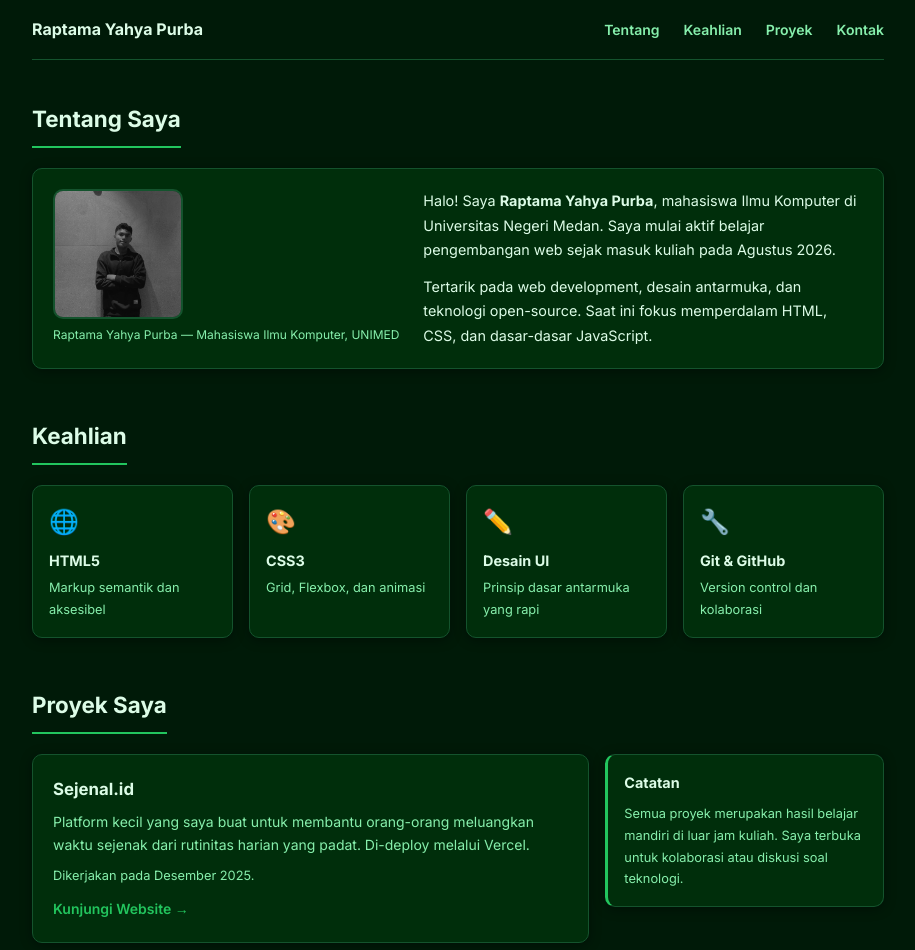
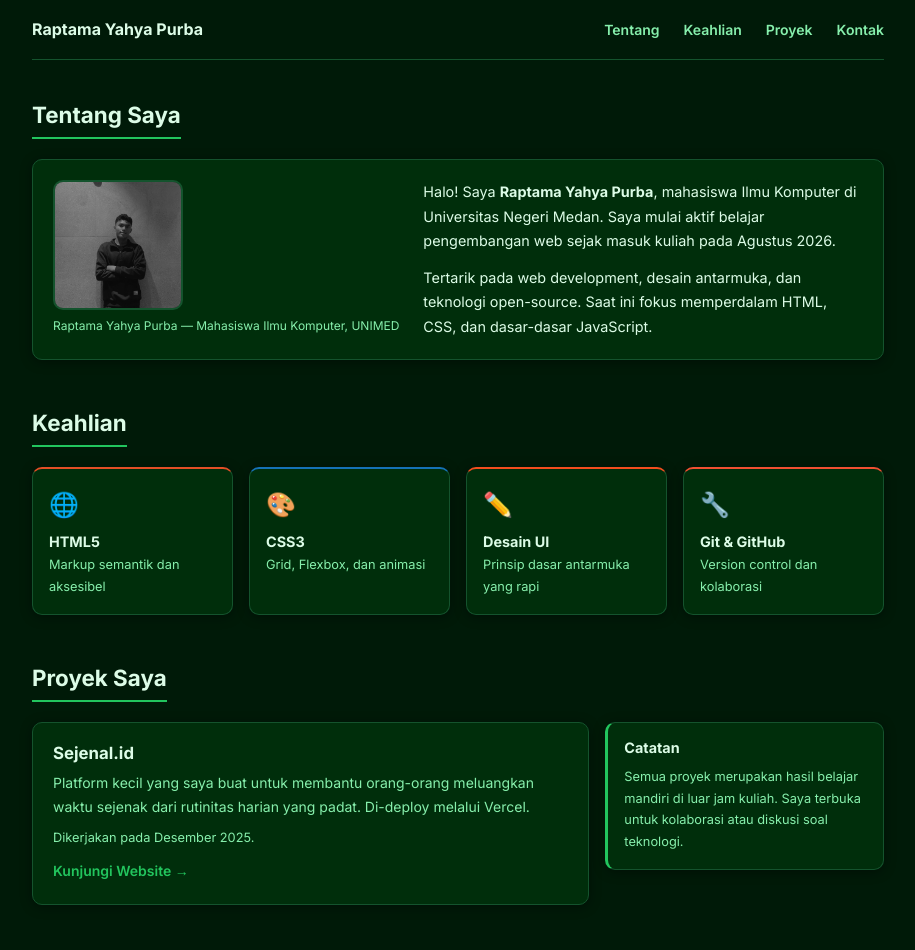
Before and after one commit to raptamayahya21-prb/TugasWeb-Pertemuan4-Scss, a website: page index.html in a window 1280 px wide. Shown: the top 950 px of the page, without its empty margins (182-1097 px from the left). Drawn offline with Linux system fonts and the light colour scheme.

Commit message:
docs & build: link skill modifier classes and compile scss to style.css

```diff
--- a/index.html
+++ b/index.html
@@ -66,22 +66,22 @@
             <section id="keahlian" class="skills-section">
                 <h2 class="section-title">Keahlian</h2>
                 <ul class="skills-list" role="list">
-                    <li class="skill-card">
+                    <li class="skill-card skill-card--html">
                         <span class="skill-card__icon" aria-hidden="true">🌐</span>
                         <h3 class="skill-card__title">HTML5</h3>
                         <p class="skill-card__desc">Markup semantik dan aksesibel</p>
                     </li>
-                    <li class="skill-card">
+                    <li class="skill-card skill-card--css">
                         <span class="skill-card__icon" aria-hidden="true">🎨</span>
                         <h3 class="skill-card__title">CSS3</h3>
                         <p class="skill-card__desc">Grid, Flexbox, dan animasi</p>
                     </li>
-                    <li class="skill-card">
+                    <li class="skill-card skill-card--ui">
                         <span class="skill-card__icon" aria-hidden="true">✏️</span>
                         <h3 class="skill-card__title">Desain UI</h3>
                         <p class="skill-card__desc">Prinsip dasar antarmuka yang rapi</p>
                     </li>
-                    <li class="skill-card">
+                    <li class="skill-card skill-card--git">
                         <span class="skill-card__icon" aria-hidden="true">🔧</span>
                         <h3 class="skill-card__title">Git & GitHub</h3>
                         <p class="skill-card__desc">Version control dan kolaborasi</p>
--- a/style.css
+++ b/style.css
@@ -1,19 +1,4 @@
-@import url('https://fonts.googleapis.com/css2?family=Inter:wght@400;600;700&display=swap');
-
-/*1.CSS Variables*/
-:root {
-    --clr-primary: #22c55e;
-    --clr-bg: #001a08;
-    --clr-surface: #002e0b;
-    --clr-text: #dcfce7;
-    --clr-text-muted: #86efac;
-    --clr-border: #14532d;
-    --font-main: 'Inter', sans-serif;
-    --radius: 10px;
-    --shadow: 0 2px 12px rgba(0, 0, 0, 0.4);
-}
-
-/*2.Reset box-sizing global*/
+@import url("https://fonts.googleapis.com/css2?family=Inter:wght@400;600;700&display=swap");
 *,
 *::before,
 *::after {
@@ -22,37 +7,63 @@
   padding: 0;
 }
 
+ul,
+ol {
+  list-style: none;
+}
+
+img,
+picture,
+svg {
+  max-width: 100%;
+  display: block;
+}
+
+body {
+  font-family: "Inter", sans-serif;
+  font-weight: 400;
+  line-height: 1.7;
+  font-size: 1rem;
+}
+
+h1,
+h2,
+h3,
+h4 {
+  font-weight: 700;
+  line-height: 1.3;
+}
+
+:root {
+  --clr-primary: #22c55e;
+  --clr-bg: #001a08;
+  --clr-surface: #002e0b;
+  --clr-text: #dcfce7;
+  --clr-text-muted: #86efac;
+  --clr-border: #14532d;
+  --font-main: Inter, sans-serif;
+  --radius: 10px;
+  --shadow: 0 2px 12px rgba(0, 0, 0, 0.4);
+}
+
 html {
   scroll-behavior: smooth;
 }
 
 body {
-    font-family: var(--font-main);
   background-color: var(--clr-bg);
   color: var(--clr-text);
-    line-height: 1.7;
-    font-size: 16px;
-}
-
-img {
-    max-width: 100%;
-    display: block;
 }
 
 a {
   color: var(--clr-primary);
   text-decoration: none;
+  transition: color 0.2s ease-in-out;
 }
-
 a:hover {
   text-decoration: underline;
 }
 
-ul {
-    list-style: none;
-}
-
-/*3.CSS Grid page wrapper*/
 .page-wrapper {
   display: grid;
   grid-template-rows: auto 1fr auto;
@@ -62,37 +73,17 @@ ul {
   padding: 0 1.5rem;
 }
 
-/*4.Flexbox #1 header & nav*/
-.site-header {
-    display: flex;
-    justify-content: space-between;
-    align-items: center;
-    padding: 1rem 0;
-    border-bottom: 1px solid var(--clr-border);
-    margin-bottom: 2.5rem;
+.page-main {
+  display: block;
 }
 
-.site-header__name {
-    font-weight: 700;
+.about-section,
+.skills-section,
+.projects-section,
+.contact-section {
+  margin-bottom: 3rem;
 }
 
-.nav-list {
-    display: flex;
-    gap: 1.5rem;
-}
-
-.nav-list__link {
-    font-size: 0.875rem;
-    font-weight: 600;
-    color: var(--clr-text-muted);
-}
-
-.nav-list__link:hover {
-    color: var(--clr-primary);
-    text-decoration: none;
-}
-
-/*5.Section title*/
 .section-title {
   font-size: 1.4rem;
   font-weight: 700;
@@ -102,31 +93,58 @@ ul {
   display: inline-block;
 }
 
-/*6.Section spacing*/
-.about-section,
-.skills-section,
-.projects-section,
-.contact-section {
-    margin-bottom: 3rem;
+.site-header {
+  display: flex;
+  justify-content: space-between;
+  align-items: center;
+  flex-direction: row;
+  flex-wrap: nowrap;
+  padding: 1rem 0;
+  border-bottom: 1px solid var(--clr-border);
+  margin-bottom: 2.5rem;
+}
+.site-header__name {
+  font-weight: 700;
 }
 
-/*7.Card base shared style*/
+.nav-list {
+  display: flex;
+  justify-content: flex-start;
+  align-items: stretch;
+  flex-direction: row;
+  flex-wrap: nowrap;
+  gap: 1.5rem;
+}
+.nav-list__link {
+  font-size: 0.875rem;
+  font-weight: 600;
+  color: var(--clr-text-muted);
+  transition: color 0.2s ease-in-out;
+}
+.nav-list__link:hover {
+  color: var(--clr-primary);
+  text-decoration: none;
+}
+
+.site-footer {
+  border-top: 1px solid var(--clr-border);
+  padding: 1rem 0;
+  text-align: center;
+  margin-top: 1rem;
+}
+.site-footer__text {
+  font-size: 0.8rem;
+  color: var(--clr-text-muted);
+}
+
 .about-section__body,
 .project-card,
 .contact-form {
-    background-color: var(--clr-surface);
-    border: 1px solid var(--clr-border);
-    border-radius: var(--radius);
-    box-shadow: var(--shadow);
+  background-color: #002e0b;
+  border: 1px solid #14532d;
+  border-radius: 10px;
+  box-shadow: 0 2px 12px rgba(0, 0, 0, 0.4);
   padding: 1.25rem;
-}
-
-/*8.Tentang CSS Grid foto + teks*/
-.about-section__body {
-    display: grid;
-    grid-template-columns: auto 1fr;
-    gap: 1.5rem;
-    align-items: start;
 }
 
 .profile-figure__img {
@@ -136,7 +154,6 @@ ul {
   border-radius: var(--radius);
   border: 2px solid var(--clr-border);
 }
-
 .profile-figure__caption {
   font-size: 0.75rem;
   color: var(--clr-text-muted);
@@ -145,58 +162,31 @@ ul {
   line-height: 1.4;
 }
 
-.about-section__text p {
-    font-size: 0.9rem;
-    margin-bottom: 0.75rem;
-}
-
-.about-section__text p:last-child {
-    margin-bottom: 0;
-}
-
-/*9.Keahlian Flexbox #2*/
-.skills-list {
-    display: flex;
-    flex-wrap: wrap;
-    gap: 1rem;
-}
-
 .skill-card {
   flex: 1 1 180px;
-    background-color: var(--clr-surface);
-    border: 1px solid var(--clr-border);
-    border-radius: var(--radius);
+  background-color: #002e0b;
+  border: 1px solid #14532d;
+  border-radius: 10px;
+  box-shadow: 0 2px 12px rgba(0, 0, 0, 0.4);
   padding: 1rem;
-    box-shadow: var(--shadow);
+  transition: border-color 0.2s ease-in-out;
 }
-
 .skill-card:hover {
   border-color: var(--clr-primary);
 }
-
 .skill-card__icon {
   font-size: 1.5rem;
   display: block;
   margin-bottom: 0.4rem;
 }
-
 .skill-card__title {
   font-size: 0.9rem;
   font-weight: 700;
   margin-bottom: 0.2rem;
 }
-
 .skill-card__desc {
   font-size: 0.8rem;
   color: var(--clr-text-muted);
-}
-
-/*10.Proyek—CSS Grid 2 kolom*/
-.projects-section__grid {
-    display: grid;
-    grid-template-columns: 2fr 1fr;
-    gap: 1rem;
-    align-items: start;
 }
 
 .project-card__title {
@@ -204,48 +194,58 @@ ul {
   font-weight: 700;
   margin-bottom: 0.4rem;
 }
-
-.project-card__desc,
-.project-card__meta {
+.project-card__desc {
   font-size: 0.875rem;
   color: var(--clr-text-muted);
   margin-bottom: 0.5rem;
 }
-
 .project-card__meta {
   font-size: 0.8rem;
+  color: var(--clr-text-muted);
+  margin-bottom: 0.5rem;
 }
-
 .project-card__link {
   font-size: 0.875rem;
   font-weight: 600;
 }
 
 .projects-aside {
-    background-color: var(--clr-surface);
-    border: 1px solid var(--clr-border);
+  background-color: #002e0b;
+  border: 1px solid #14532d;
+  border-radius: 10px;
+  box-shadow: 0 2px 12px rgba(0, 0, 0, 0.4);
+  padding: 1rem;
   border-left: 3px solid var(--clr-primary);
-    border-radius: var(--radius);
-    padding: 1rem;
-    box-shadow: var(--shadow);
 }
-
 .projects-aside__title {
   font-size: 0.9rem;
   font-weight: 700;
   margin-bottom: 0.5rem;
 }
-
 .projects-aside__text {
   font-size: 0.8rem;
   color: var(--clr-text-muted);
 }
 
-/*11.Kontak*/
-.contact-section__intro {
-    font-size: 0.875rem;
-    color: var(--clr-text-muted);
-    margin-bottom: 1.25rem;
+.contact-form__btn {
+  width: 100%;
+  padding: 0.7rem;
+  background-color: var(--clr-primary);
+  color: #ffffff;
+  border: none;
+  border-radius: 6px;
+  font-family: var(--font-main);
+  font-size: 0.9rem;
+  font-weight: 600;
+  cursor: pointer;
+  transition: opacity 0.2s ease-in-out;
+}
+.contact-form__btn:hover {
+  opacity: 0.85;
+}
+.contact-form__btn:focus-visible {
+  outline: 2px solid var(--clr-primary);
+  outline-offset: 2px;
 }
 
 .contact-form {
@@ -253,29 +253,32 @@ ul {
   grid-template-columns: 1fr 1fr;
   gap: 1rem;
 }
+@media (max-width: 576px) {
+  .contact-form {
+    grid-template-columns: 1fr;
+  }
+}
 
 .form-group {
   display: flex;
+  justify-content: flex-start;
+  align-items: stretch;
   flex-direction: column;
+  flex-wrap: nowrap;
   gap: 0.35rem;
 }
-
 .form-group--full {
-    grid-column: 1 / -1;
+  grid-column: 1/-1;
 }
-
 .form-group__label {
   font-size: 0.8rem;
   font-weight: 600;
 }
-
 .form-group__hint {
   font-weight: 400;
   color: var(--clr-text-muted);
 }
-
-.form-group__input,
-.form-group__textarea {
+.form-group__input, .form-group__textarea {
   padding: 0.55rem 0.75rem;
   border: 1px solid var(--clr-border);
   border-radius: 6px;
@@ -284,60 +287,121 @@ ul {
   background-color: var(--clr-bg);
   color: var(--clr-text);
   outline: none;
+  transition: border-color 0.2s ease-in-out;
 }
-
-.form-group__input:focus,
-.form-group__textarea:focus {
+.form-group__input:focus, .form-group__textarea:focus {
   border-color: var(--clr-primary);
 }
-
 .form-group__input--color {
   padding: 0.2rem 0.4rem;
   height: 38px;
   cursor: pointer;
 }
-
 .form-group__textarea {
   resize: vertical;
   min-height: 110px;
 }
-
 .form-group__range {
   width: 100%;
   accent-color: var(--clr-primary);
 }
 
-.contact-form__btn {
-    width: 100%;
-    padding: 0.7rem;
-    background-color: var(--clr-primary);
-    color: #fff;
-    border: none;
-    border-radius: 6px;
-    font-family: var(--font-main);
+.about-section__body {
+  display: grid;
+  grid-template-columns: auto 1fr;
+  gap: 1.5rem;
+  align-items: start;
+}
+@media (max-width: 576px) {
+  .about-section__body {
+    grid-template-columns: 1fr;
+    text-align: center;
+    justify-items: center;
+  }
+}
+.about-section__text p {
   font-size: 0.9rem;
-    font-weight: 600;
-    cursor: pointer;
+  margin-bottom: 0.75rem;
+}
+.about-section__text p:last-child {
+  margin-bottom: 0;
 }
 
-.contact-form__btn:hover {
-    opacity: 0.85;
+.skills-list {
+  display: flex;
+  justify-content: flex-start;
+  align-items: stretch;
+  flex-direction: row;
+  flex-wrap: wrap;
+  gap: 1rem;
 }
 
-/*12.Footer*/
-.site-footer {
-    border-top: 1px solid var(--clr-border);
-    padding: 1rem 0;
-    text-align: center;
-    margin-top: 1rem;
+.skill-card--html {
+  border-top: 2px solid #e34f26;
+}
+.skill-card--html:hover {
+  border-color: #e34f26;
+  box-shadow: 0 4px 16px rgba(227, 79, 38, 0.25);
 }
 
-.site-footer__text {
-    font-size: 0.8rem;
-    color: var(--clr-text-muted);
+.skill-card--css {
+  border-top: 2px solid #1572b6;
+}
+.skill-card--css:hover {
+  border-color: #1572b6;
+  box-shadow: 0 4px 16px rgba(21, 114, 182, 0.25);
 }
 
-/*13.Dark Mode*/
+.skill-card--ui {
+  border-top: 2px solid #f24e1e;
+}
+.skill-card--ui:hover {
+  border-color: #f24e1e;
+  box-shadow: 0 4px 16px rgba(242, 78, 30, 0.25);
+}
+
+.skill-card--git {
+  border-top: 2px solid #f05032;
+}
+.skill-card--git:hover {
+  border-color: #f05032;
+  box-shadow: 0 4px 16px rgba(240, 80, 50, 0.25);
+}
+
+.skills-list .skill-card:nth-child(1) {
+  animation-delay: 0.1s;
+}
+
+.skills-list .skill-card:nth-child(2) {
+  animation-delay: 0.2s;
+}
+
+.skills-list .skill-card:nth-child(3) {
+  animation-delay: 0.3s;
+}
+
+.skills-list .skill-card:nth-child(4) {
+  animation-delay: 0.4s;
+}
+
+.projects-section__grid {
+  display: grid;
+  grid-template-columns: 2fr 1fr;
+  gap: 1rem;
+  align-items: start;
+}
+@media (max-width: 768px) {
+  .projects-section__grid {
+    grid-template-columns: 1fr;
+  }
+}
+
+.contact-section__intro {
+  font-size: 0.875rem;
+  color: var(--clr-text-muted);
+  margin-bottom: 1.25rem;
+}
+
 @media (prefers-color-scheme: dark) {
   :root {
     --clr-primary: #4ade80;
@@ -349,3 +413,5 @@ ul {
     --shadow: 0 2px 12px rgba(0, 0, 0, 0.6);
   }
 }
+
+/*# sourceMappingURL=style.css.map */
```
Also changed, not shown: README.md (added), 1 other file. Lines whose indentation alone changed are shown as unchanged.
